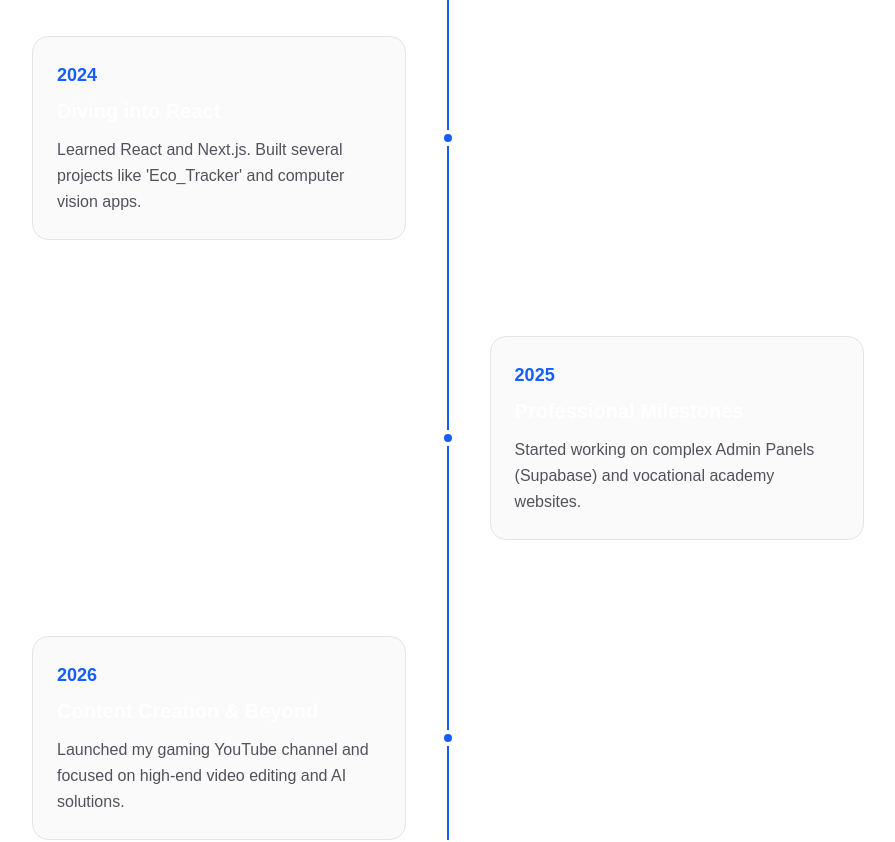
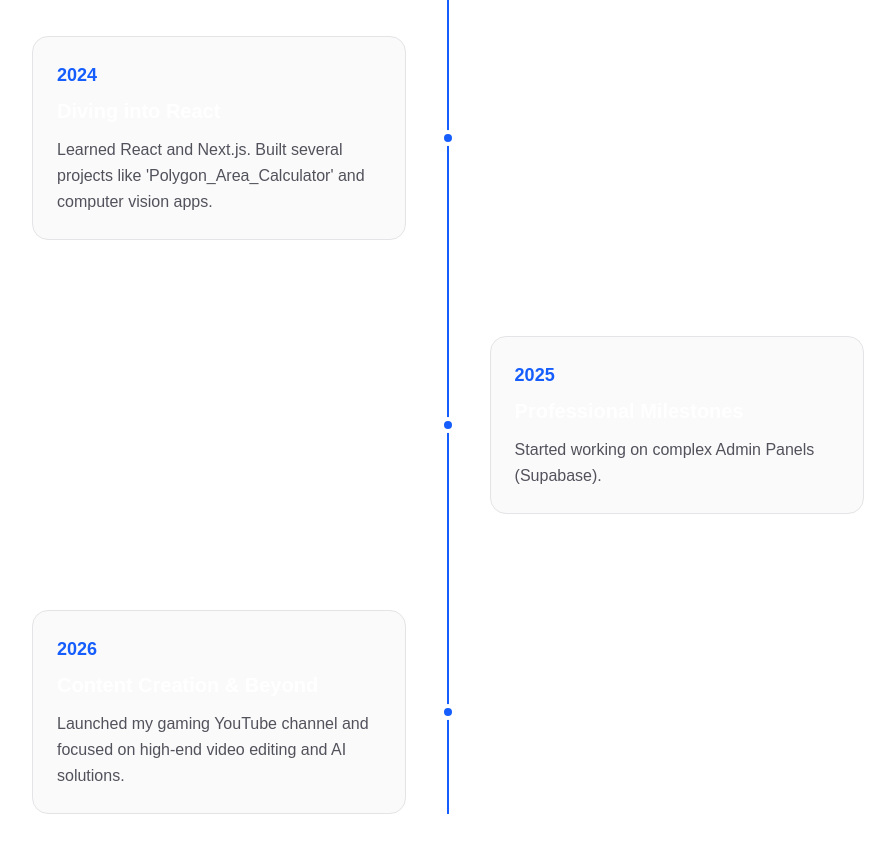
Before and after one commit to supunyasanthaofficial/my-portfolio01, a Next.js app: page / in a window 1280 px wide. Shown: the part 2120-2962 px from the top of the page, without its empty margins (192-1087 px from the left). Built offline with nearby package versions, Linux system fonts and the light colour scheme.

Commit message:
Update the Data Array.

```diff
--- a/components/DevStory.tsx
+++ b/components/DevStory.tsx
@@ -14,13 +14,13 @@ const storyData = [
     year: "2024",
     title: "Diving into React",
     description:
-      "Learned React and Next.js. Built several projects like 'Eco_Tracker' and computer vision apps.",
+      "Learned React and Next.js. Built several projects like 'Polygon_Area_Calculator' and computer vision apps.",
   },
   {
     year: "2025",
     title: "Professional Milestones",
     description:
-      "Started working on complex Admin Panels (Supabase) and vocational academy websites.",
+      "Started working on complex Admin Panels (Supabase).",
   },
   {
     year: "2026",
```
